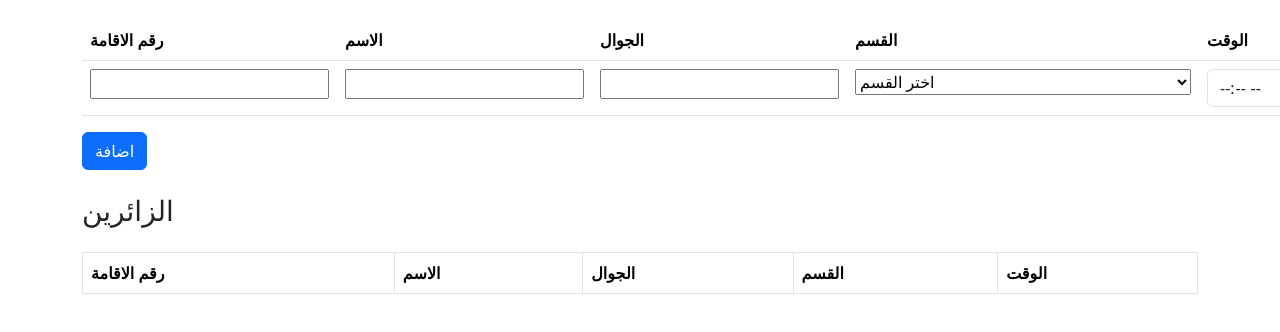
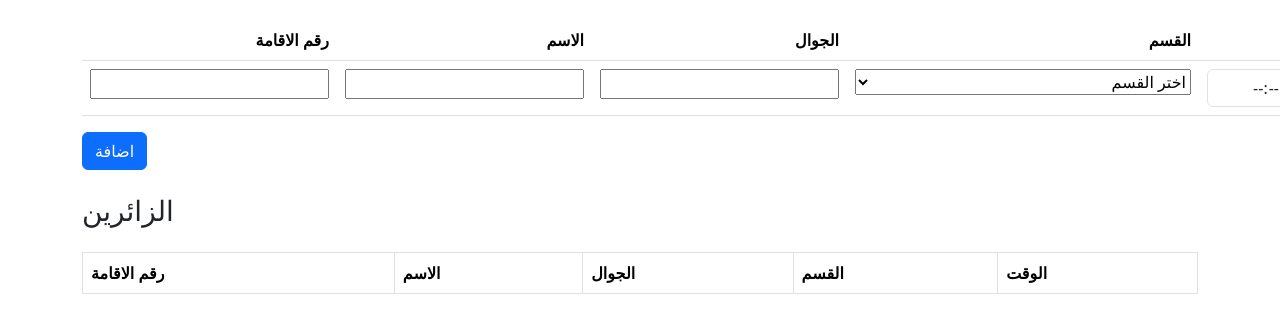
Before and after one commit to esraa79/addVistor, a plain HTML site: page index.html in a window 1280 px wide. Shown: the part 86-418 px from the top of the page. Drawn offline with nearby package versions, Linux system fonts and the light colour scheme.

Commit message:
alignlabels

```diff
--- a/index.html
+++ b/index.html
@@ -9,12 +9,28 @@
     body {
       padding: 20px;
     }
+    label {
+      text-align: right; /* Aligns text to the right */
+      direction: rtl;    /* Right-to-left text direction */
+      display: block;    /* Makes sure the label takes the full width */
+    }
+    input {
+      text-align: right; /* Aligns text to the right */
+      direction: rtl;    /* Right-to-left text direction */
+      display: block;    /* Makes sure the label takes the full width */
+    }
+    select
+    {
+        text-align: right; /* Aligns text to the right */
+      direction: rtl;    /* Right-to-left text direction */
+      display: block;
+    }
   </style>
 </head>
 <body>
 
   <div class="container ">
-    <h2 class="my-4 ms-0">اضافة زائر</h2>
+    <h2 class="my-4 me-0">اضافة زائر</h2>
 
     <!-- Form to add/edit data -->
     <form id="crudForm">
@@ -22,12 +38,11 @@
             <thead>
                 <tr>
 
-
-                    <th scope="col">رقم الاقامة</th>
-                    <th scope="col">الاسم</th>
-                    <th scope="col">الجوال</th>
-                    <th scope="col">القسم</th>
-                    <th scope="col">الوقت</th>
+                    <th scope="col"><label >رقم الاقامة</label></th>
+                    <th scope="col"><label >الاسم</label></th>
+                    <th scope="col"><label >الجوال</label></th>
+                    <th scope="col"><label >القسم</label></th>
+                    <th scope="col"><label >الوقت</label></th>
                     <th scope="col"></th>
                 </tr>
             </thead>
--- a/style.css
+++ b/style.css
@@ -0,0 +1,5 @@
+label {
+    text-align: right; /* Aligns the text to the right */
+    direction: rtl;    /* Sets the text direction to Right-To-Left */
+    display: block;    /* Ensures the label is displayed as a block element */
+  }
```
